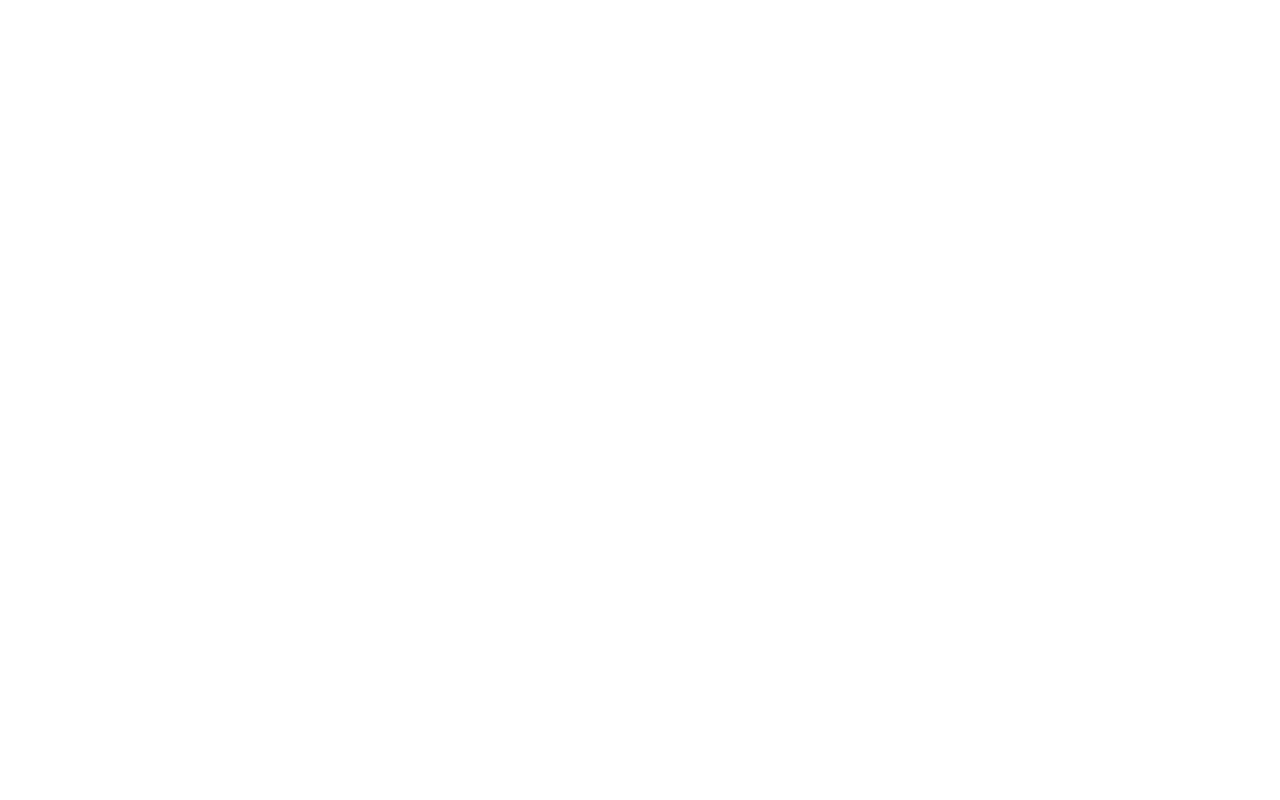
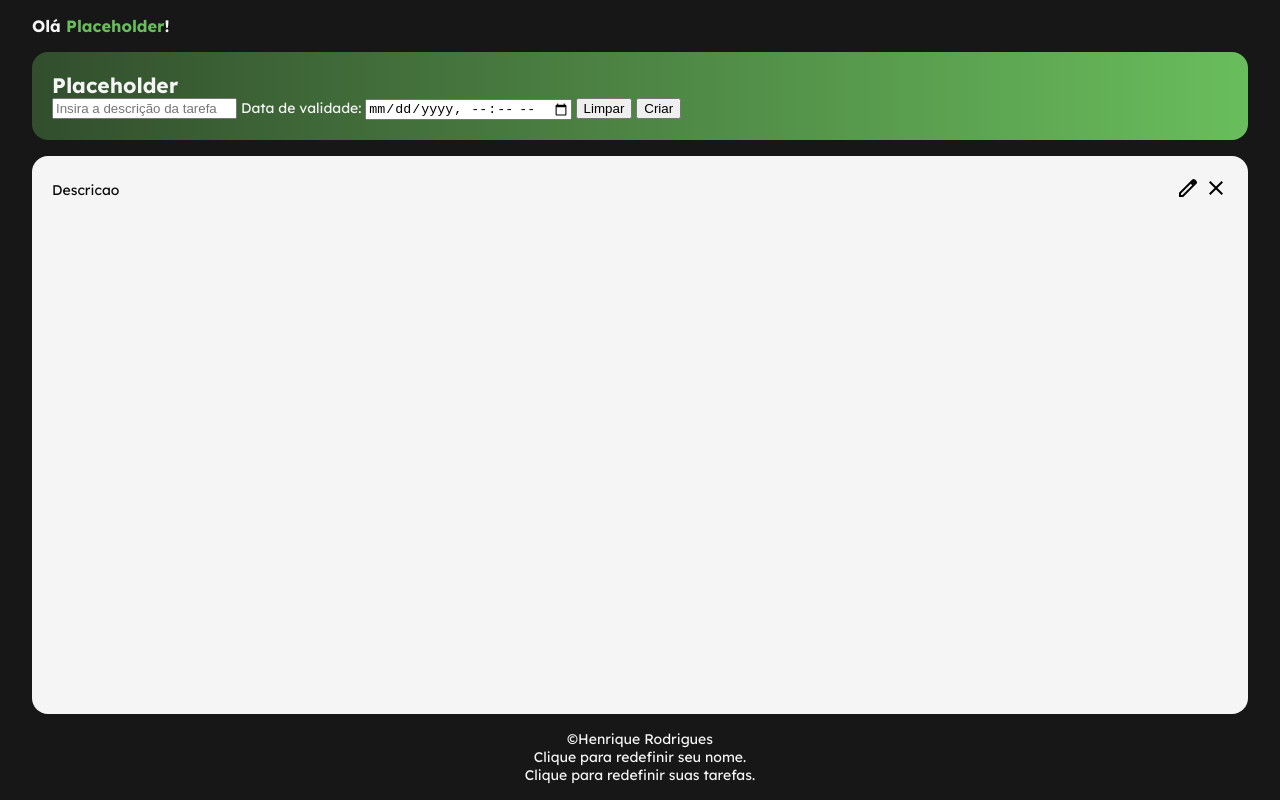
Before and after one commit to HenrBmp/ToDoList_V2, a plain HTML site: page index.html in a window 1280 px wide. Drawn offline with Linux system fonts and the light colour scheme.

Commit message:
adicionei os elementos da pagina

```diff
--- a/index.css
+++ b/index.css
@@ -1,6 +1,6 @@
-@charset "UTF-8";
 @import url('https://fonts.googleapis.com/css2?family=Lexend:wght@100..900&family=Outfit:wght@100..900&display=swap');
 @import url("./stylesheets/utility-class.css");
+@import url("./stylesheets/main.css");
 
 :root {
     /* COLOR */
@@ -24,4 +24,18 @@
 *::before,
 *::after {
     box-sizing: border-box;
+    margin: 0;
 }
+
+#root {
+    background: var(--neutral-dark-1);
+    min-height: 100dvh;
+    padding: 1rem 2rem;
+
+    font-family: Lexend, sans-serif;
+    font-size: 14px;
+
+    display: grid;
+    gap: 1rem;
+    grid-template-rows: min-content min-content auto min-content;
+}
--- a/index.html
+++ b/index.html
@@ -2,14 +2,57 @@
 <html lang="pt-br">
 <head>
     <meta name="viewport" content="width=device-width, initial-scale=1.0">
+    <meta charset="utf-8">
     <link rel="stylesheet" href="./index.css">
     <link rel="shortcut icon" href="./favicon.ico" type="image/x-icon">
-    <title>To do list 2.0</title>
+    <script src="./index.js"></script>
+    <title>To Do List 2.0</title>
 </head>
 <body>
     <div id="root">
-        <section id="new-task"></section>
-        <section id="tasks"></section>
+        <h3 id="saudacao" class="light-font m1rem">
+            Olá <span id="user" class="colored-font">Placeholder</span>!
+        </h3>
+        <section id="new-task" class="light-font">
+            <form action="">
+                <h1>Placeholder</h1>
+                <input
+                    placeholder="Insira a descrição da tarefa"
+                    type="text"
+                    name="description-entry"
+                    id="description-entry"
+                >
+
+                <label for="validity-entry">Data de validade:</label>
+                <input type="datetime-local" name="validity-entry" id="validity-entry">
+
+                <button id="clear-btn">Limpar</button>
+                <button id="create-btn">Criar</button>
+            </form>
+        </section>
+        <section id="tasks" class="dark-font">
+            <!-- Exemplo de task -->
+            <div class="task done overdue" id="epoch">
+                <span id="description">Descricao</span>
+
+                <!-- svg's provisorios -->
+                <div id="buttons">
+                    <svg id="edit-icon" class="svg-btn"
+                            xmlns="http://www.w3.org/2000/svg" viewBox="0 -960 960 960" heigth="24px" width="24px">
+                        <path d="M200-200h57l391-391-57-57-391 391v57Zm-80 80v-170l528-527q12-11 26.5-17t30.5-6q16 0 31 6t26 18l55 56q12 11 17.5 26t5.5 30q0 16-5.5 30.5T817-647L290-120H120Zm640-584-56-56 56 56Zm-141 85-28-29 57 57-29-28Z"/>
+                    </svg>
+                    <svg id="delete-icon" class="svg-btn"
+                            xmlns="http://www.w3.org/2000/svg" viewBox="0 -960 960 960" height="24px" width="24px">
+                        <path d="m256-200-56-56 224-224-224-224 56-56 224 224 224-224 56 56-224 224 224 224-56 56-224-224-224 224Z"/>
+                    </svg>
+                </div>
+            </div>
+        </section>
+        <footer id="footer" class="light-font">
+            <p>&copy;Henrique Rodrigues</p>
+            <p id="reset-name">Clique para redefinir seu nome.</p>
+            <p id="reset-tasks">Clique para redefinir suas tarefas.</p>
+        </footer>
     </div>
 </body>
 </html>
--- /dev/null
+++ b/stylesheets/main.css
@@ -0,0 +1,35 @@
+footer {
+    width: 100%;
+    display: flex;
+    flex-direction: column;
+    justify-content: center;
+    align-items: center;
+}
+
+#new-task,
+#tasks,
+.task {
+    border-radius: var(--b-radius);
+}
+
+#new-task,
+#tasks {
+    padding: 1.25rem;
+}
+
+#new-task {
+    background: linear-gradient(90deg, var(--primary-dark), var(--primary-light));
+}
+
+#tasks {
+    background: var(--neutral-light);
+}
+
+.task {
+    display: flex;
+    flex-direction: row;
+    justify-content: space-between;
+    align-items: center;
+
+    background: var(--neutral-dark);
+}
--- a/stylesheets/utility-class.css
+++ b/stylesheets/utility-class.css
@@ -1,7 +1,15 @@
-.body-font {
-    font-family: Lexend, sans-serif;
+.outfit {
+    font-family: Outfit, sans-serif;
 }
 
-.head-font {
-    font-family: Outfit, sans-serif;
+.light-font {
+    color: var(--neutral-light);
 }
+
+.dark-font {
+    color: var(--neutral-dark-2);
+}
+
+.colored-font {
+    color: var(--primary-light);
+}
```
